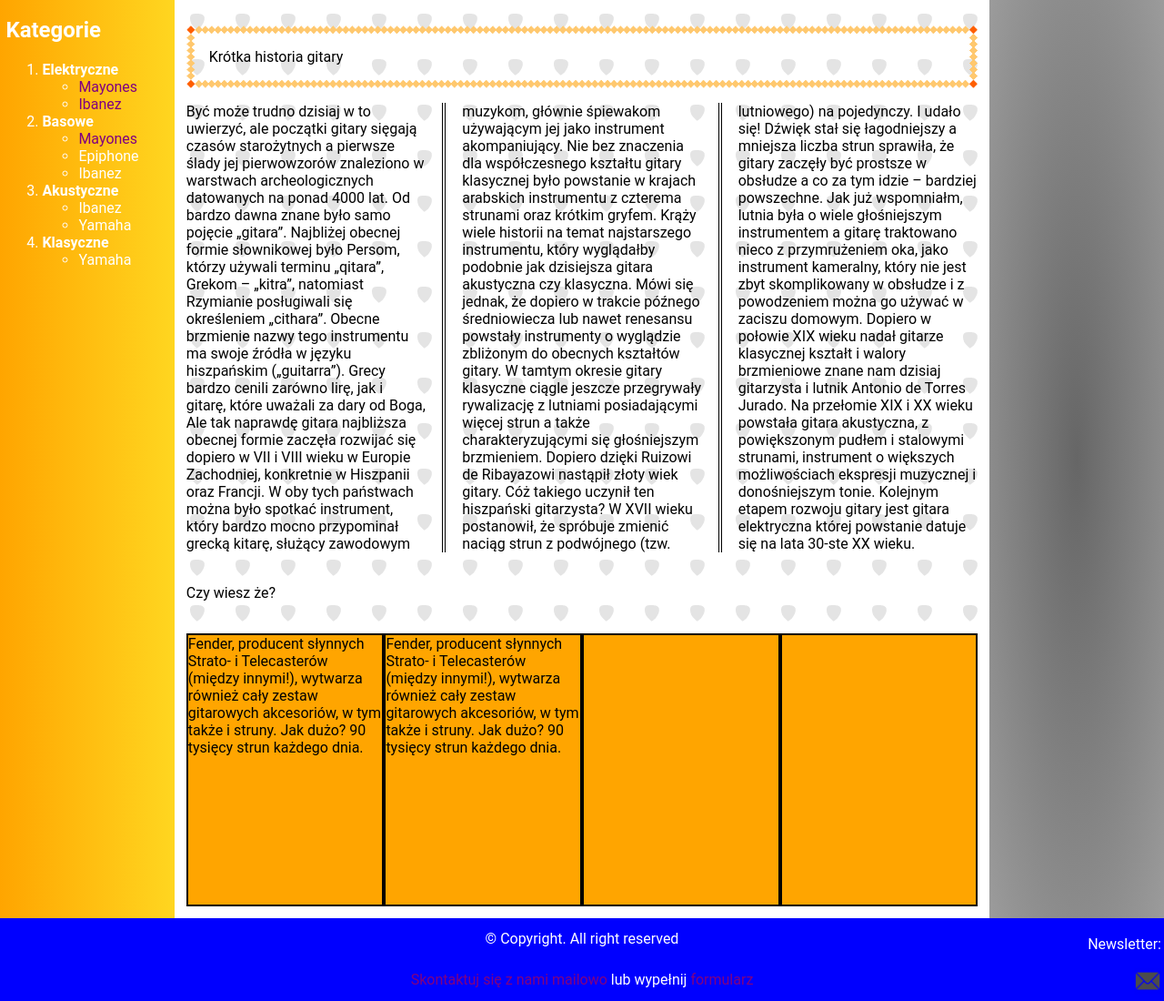
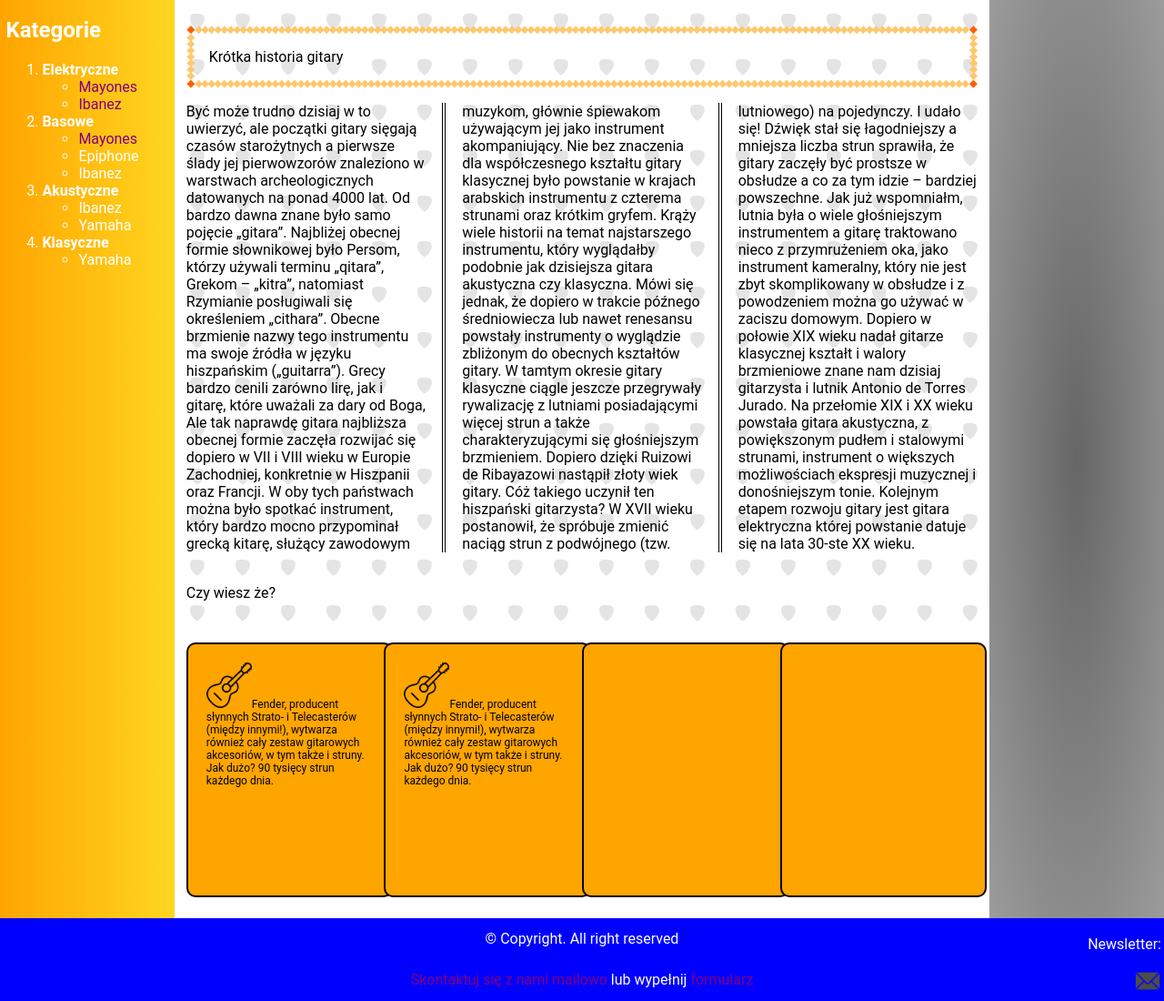
Before and after one commit to alekaro/web_lab_project, a PHP site: page /history.html in a window 1280 px wide. Shown: the part 141-1241 px from the top of the page at 91% size. Run offline with PHP 8.4, Linux system fonts and the light colour scheme.

Commit message:
13 poprawione

```diff
--- a/history.html
+++ b/history.html
@@ -76,10 +76,9 @@ Dopiero w połowie XIX wieku nadał gitarze klasycznej kształt i walory brzmien
 <p>Czy wiesz że?</p>
 <br>
 
-
 <div class="flex-container">
-  <div class="hover flex">Fender, producent słynnych Strato- i Telecasterów (między innymi!), wytwarza również cały zestaw gitarowych akcesoriów, w tym także i struny. Jak dużo? 90 tysięcy strun każdego dnia.</div>
-  <div class="hover flex">Fender, producent słynnych Strato- i Telecasterów (między innymi!), wytwarza również cały zestaw gitarowych akcesoriów, w tym także i struny. Jak dużo? 90 tysięcy strun każdego dnia.</div>
+  <div class="hover flex"><img src = "img/guitar.png" height = "50" width ="50" alt = "guitar">Fender, producent słynnych Strato- i Telecasterów (między innymi!), wytwarza również cały zestaw gitarowych akcesoriów, w tym także i struny. Jak dużo? 90 tysięcy strun każdego dnia.</div>
+  <div class="hover flex"><img src = "img/guitar.png" height = "50" width ="50" alt = "guitar">Fender, producent słynnych Strato- i Telecasterów (między innymi!), wytwarza również cały zestaw gitarowych akcesoriów, w tym także i struny. Jak dużo? 90 tysięcy strun każdego dnia.</div>
   <div class="hover flex"></div>
   <div class="hover flex"></div>
 </div>
--- a/newsletter.html
+++ b/newsletter.html
@@ -4,7 +4,7 @@
 <head>
     <meta charset="utf-8" />
     <title>Formularz kontaktowy</title>
-    <meta name="description" content="Największy katalog gitarowy na świecie. Mayones, Yamaha, Epiphone, Ibanez i wiele wiele innch." />
+    <meta name="description" content="Największy katalog gitarowy na świecie. Mayones, Yamaha, Epiphone, Ibanez i wiele wiele innych." />
     <meta name="keywords" content="gitara,gitary,yamaha,katalog,mayones" />
     <meta http-equiv="X-UA-Compatible" content="IE=edge" />
 
--- a/styles.css
+++ b/styles.css
@@ -459,35 +459,6 @@ p:lang(en) {
     color: purple
 }
 
-/* .flex-container {
-  padding: 0;
-  margin: 0;
-  list-style: none;
-
-  display: -webkit-box;
-  display: -moz-box;
-  display: -ms-flexbox;
-  display: -webkit-flex;
-  display: flex;
-
-  -webkit-flex-flow: row wrap;
-  justify-content: space-around;
-  flex-wrap: nowrap;
-}
-
-.flex-item {
-  flex-grow: 1;
-  height: 150px;
-  background-color: orange;
-  position: relative;
-  border: 1px solid lighten(black, 10);
-  transition: all 300ms ease-in-out;}
-
-   .flex-item:hover {
-    flex-grow: 4.3;
-    background-color: purple;
-  }  */
-
   .flex-container {
   width: 100%;
   height: 300px;
@@ -499,11 +470,21 @@ p:lang(en) {
   display: flex;
 }
 .flex {
+	 -webkit-transition: 1s ease-out;
+            transition: 1s ease-out;
+            -webkit-border-radius: 10px;
+            border-radius: 10px;
+            border: 2px solid black;
+            width: 120px;
+            margin: 10px -10px 10px 0px;
+            padding: 20px 20px 20px 20px;
+			font-size: 12px;
   flex: 1;
-  border: 2px solid black;
 background-color:orange;
 }
 .hover:hover {
   flex: 4;
   background-color: purple;
+  color: white;
+  font-weight: bold;
 }
```
Also changed, not shown: img/guitar.png (added).
